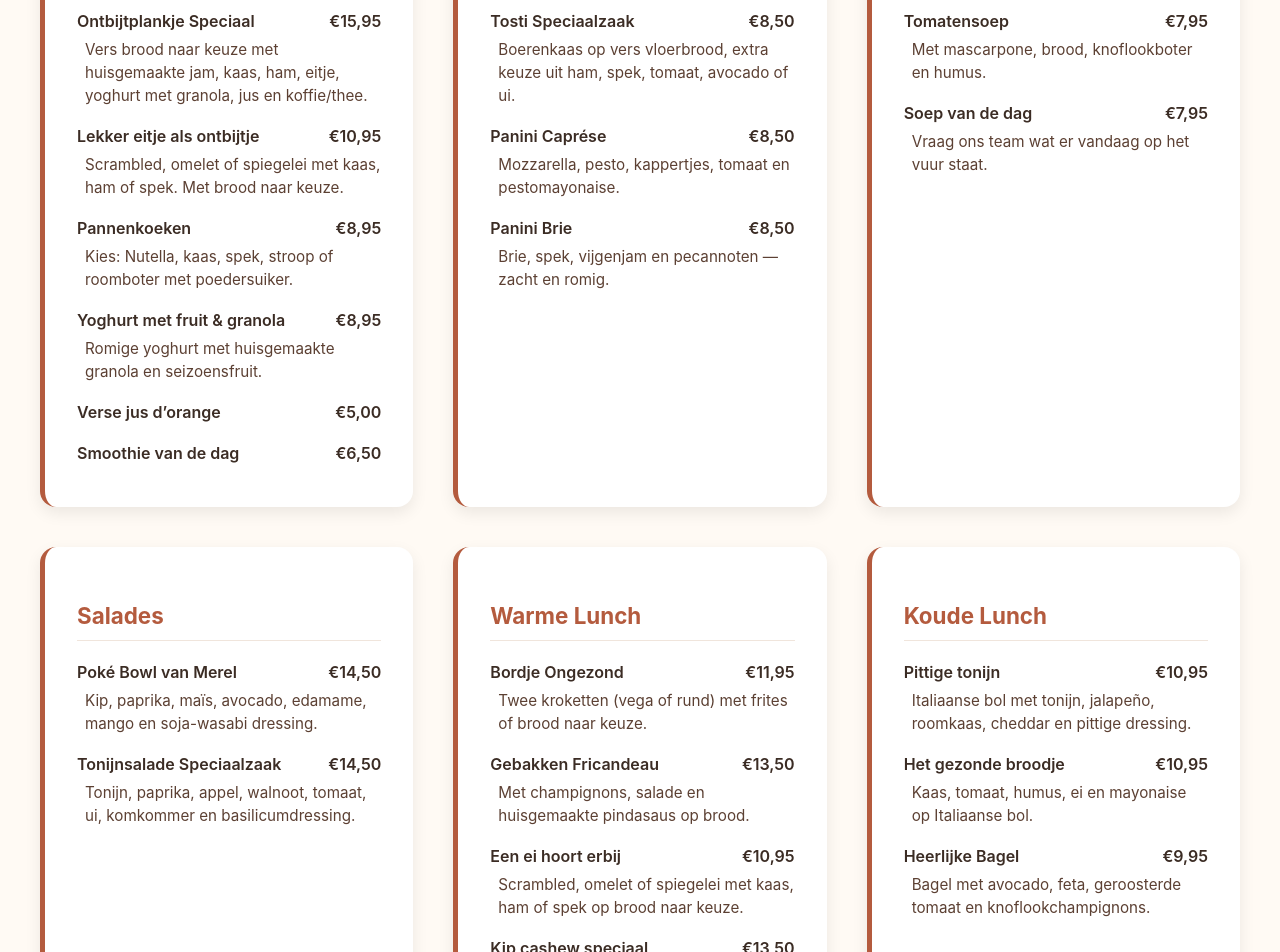
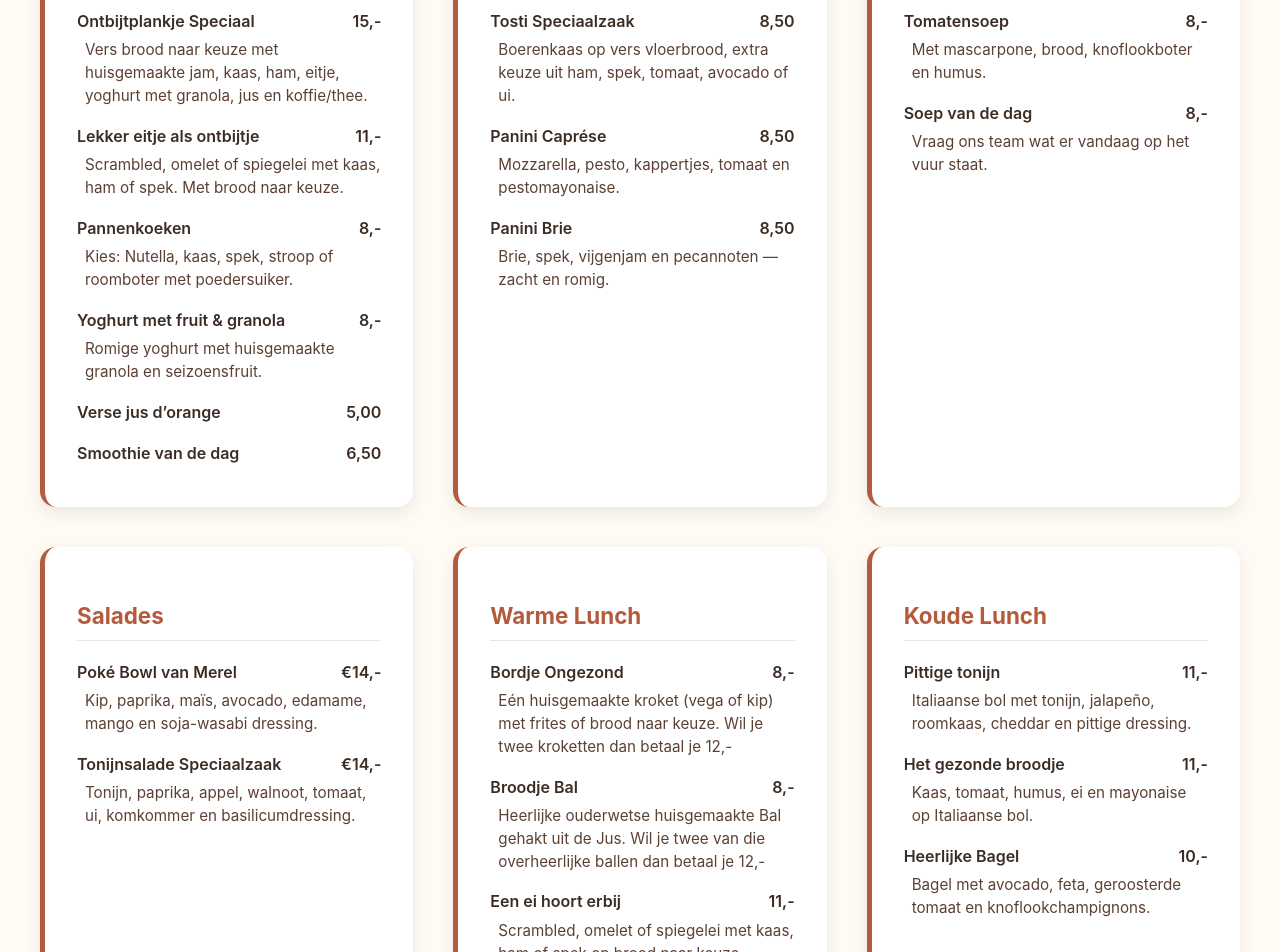
Before and after one commit to rickslotboom/speciaalzaakvoorburg, a React (Create React App) app: page /menu in a window 1280 px wide. Shown: the part 840-1792 px from the top of the page. Built offline with nearby package versions, Linux system fonts and the light colour scheme.

Commit message:
Menukaart aangepast

```diff
--- a/src/pages/Menu.js
+++ b/src/pages/Menu.js
@@ -29,20 +29,20 @@ export default function Menu() {
           <div className="menu-card">
             <h2>Ontbijt / Start van de dag</h2>
             <ul>
-              <li><span>Ontbijtplankje Speciaal</span><span>€15,95</span></li>
+              <li><span>Ontbijtplankje Speciaal</span><span>15,-</span></li>
               <p>Vers brood naar keuze met huisgemaakte jam, kaas, ham, eitje, yoghurt met granola, jus en koffie/thee.</p>
 
-              <li><span>Lekker eitje als ontbijtje</span><span>€10,95</span></li>
+              <li><span>Lekker eitje als ontbijtje</span><span>11,-</span></li>
               <p>Scrambled, omelet of spiegelei met kaas, ham of spek. Met brood naar keuze.</p>
 
-              <li><span>Pannenkoeken</span><span>€8,95</span></li>
+              <li><span>Pannenkoeken</span><span>8,-</span></li>
               <p>Kies: Nutella, kaas, spek, stroop of roomboter met poedersuiker.</p>
 
-              <li><span>Yoghurt met fruit & granola</span><span>€8,95</span></li>
+              <li><span>Yoghurt met fruit & granola</span><span>8,-</span></li>
               <p>Romige yoghurt met huisgemaakte granola en seizoensfruit.</p>
 
-              <li><span>Verse jus d’orange</span><span>€5,00</span></li>
-              <li><span>Smoothie van de dag</span><span>€6,50</span></li>
+              <li><span>Verse jus d’orange</span><span>5,00</span></li>
+              <li><span>Smoothie van de dag</span><span>6,50</span></li>
             </ul>
           </div>
 
@@ -50,13 +50,13 @@ export default function Menu() {
           <div className="menu-card">
             <h2>Tosti & Panini’s</h2>
             <ul>
-              <li><span>Tosti Speciaalzaak</span><span>€8,50</span></li>
+              <li><span>Tosti Speciaalzaak</span><span>8,50</span></li>
               <p>Boerenkaas op vers vloerbrood, extra keuze uit ham, spek, tomaat, avocado of ui.</p>
 
-              <li><span>Panini Caprése</span><span>€8,50</span></li>
+              <li><span>Panini Caprése</span><span>8,50</span></li>
               <p>Mozzarella, pesto, kappertjes, tomaat en pestomayonaise.</p>
 
-              <li><span>Panini Brie</span><span>€8,50</span></li>
+              <li><span>Panini Brie</span><span>8,50</span></li>
               <p>Brie, spek, vijgenjam en pecannoten — zacht en romig.</p>
             </ul>
           </div>
@@ -65,10 +65,10 @@ export default function Menu() {
           <div className="menu-card">
             <h2>Soepen</h2>
             <ul>
-              <li><span>Tomatensoep</span><span>€7,95</span></li>
+              <li><span>Tomatensoep</span><span>8,-</span></li>
               <p>Met mascarpone, brood, knoflookboter en humus.</p>
 
-              <li><span>Soep van de dag</span><span>€7,95</span></li>
+              <li><span>Soep van de dag</span><span>8,-</span></li>
               <p>Vraag ons team wat er vandaag op het vuur staat.</p>
             </ul>
           </div>
@@ -77,10 +77,10 @@ export default function Menu() {
           <div className="menu-card">
             <h2>Salades</h2>
             <ul>
-              <li><span>Poké Bowl van Merel</span><span>€14,50</span></li>
+              <li><span>Poké Bowl van Merel</span><span>€14,-</span></li>
               <p>Kip, paprika, maïs, avocado, edamame, mango en soja-wasabi dressing.</p>
 
-              <li><span>Tonijnsalade Speciaalzaak</span><span>€14,50</span></li>
+              <li><span>Tonijnsalade Speciaalzaak</span><span>€14,-</span></li>
               <p>Tonijn, paprika, appel, walnoot, tomaat, ui, komkommer en basilicumdressing.</p>
             </ul>
           </div>
@@ -89,16 +89,18 @@ export default function Menu() {
           <div className="menu-card">
             <h2>Warme Lunch</h2>
             <ul>
-              <li><span>Bordje Ongezond</span><span>€11,95</span></li>
-              <p>Twee kroketten (vega of rund) met frites of brood naar keuze.</p>
+              <li><span>Bordje Ongezond</span><span>8,-</span></li>
+              <p>Eén huisgemaakte kroket (vega of kip) met frites of brood naar keuze. Wil je
+              twee kroketten dan betaal je 12,-</p>
 
-              <li><span>Gebakken Fricandeau</span><span>€13,50</span></li>
-              <p>Met champignons, salade en huisgemaakte pindasaus op brood.</p>
+              <li><span>Broodje Bal</span><span>8,-</span></li>
+              <p>Heerlijke ouderwetse huisgemaakte Bal gehakt uit de Jus. Wil je twee van die
+              overheerlijke ballen dan betaal je 12,-</p>
 
-              <li><span>Een ei hoort erbij</span><span>€10,95</span></li>
+              <li><span>Een ei hoort erbij</span><span>11,-</span></li>
               <p>Scrambled, omelet of spiegelei met kaas, ham of spek op brood naar keuze.</p>
 
-              <li><span>Kip cashew speciaal</span><span>€13,50</span></li>
+              <li><span>Kip cashew speciaal</span><span>€13,-</span></li>
               <p>Kipfilet met ketjap, honing, paprika, cashewnoten en srirachamayonaise.</p>
             </ul>
           </div>
@@ -107,13 +109,13 @@ export default function Menu() {
           <div className="menu-card">
             <h2>Koude Lunch</h2>
             <ul>
-              <li><span>Pittige tonijn</span><span>€10,95</span></li>
+              <li><span>Pittige tonijn</span><span>11,-</span></li>
               <p>Italiaanse bol met tonijn, jalapeño, roomkaas, cheddar en pittige dressing.</p>
 
-              <li><span>Het gezonde broodje</span><span>€10,95</span></li>
+              <li><span>Het gezonde broodje</span><span>11,-</span></li>
               <p>Kaas, tomaat, humus, ei en mayonaise op Italiaanse bol.</p>
 
-              <li><span>Heerlijke Bagel</span><span>€9,95</span></li>
+              <li><span>Heerlijke Bagel</span><span>10,-</span></li>
               <p>Bagel met avocado, feta, geroosterde tomaat en knoflookchampignons.</p>
             </ul>
           </div>
```
